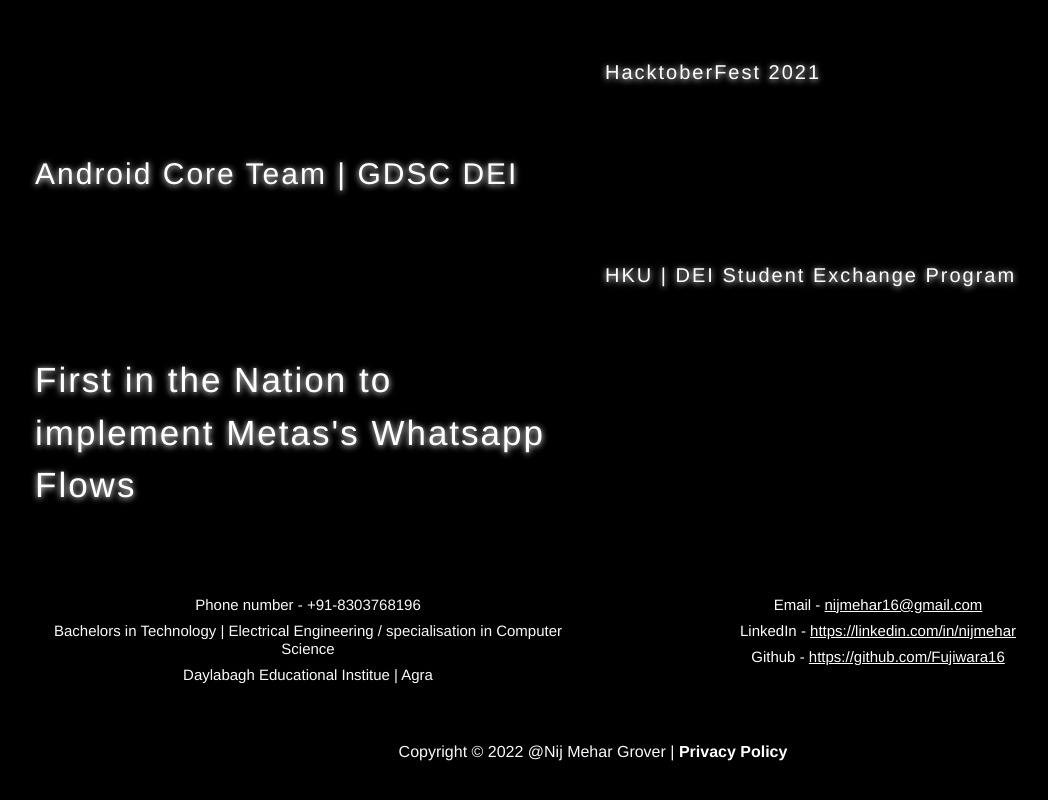
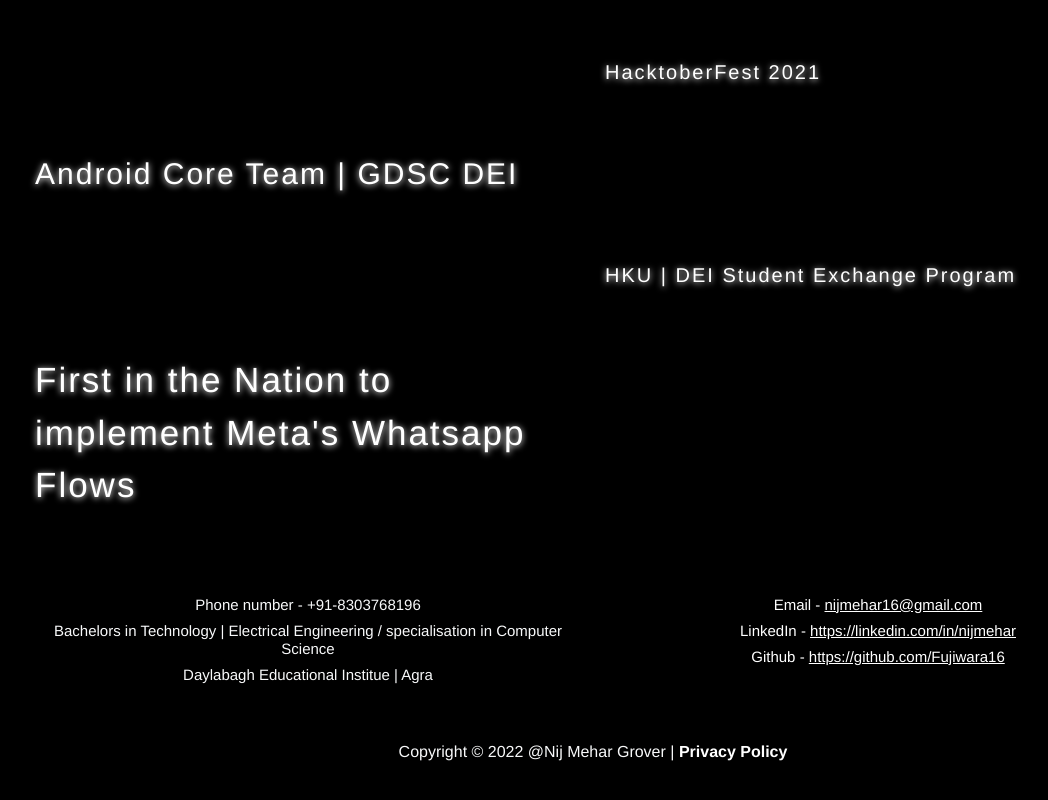
Before and after one commit to Fujiwara16/portfolio, a React (Create React App) app: page / in a window 1280 px wide. Shown: the part 6085-6885 px from the top of the page, without its empty margins (47-1095 px from the left). Built offline with nearby package versions, Linux system fonts and the light colour scheme.

Commit message:
Update Achievements.js

```diff
--- a/src/components/Achievements.js
+++ b/src/components/Achievements.js
@@ -27,7 +27,7 @@
                     <p className='hero' data-aos="fade-up" style={{fontSize: '20px'}}>HKU | DEI Student Exchange Program</p>
                 </Row>
                 <Row xs = {12} md = {2} className="justify-content-start my-5">
-                    <p className='hero' data-aos="fade-up" style={{fontSize: '35px'}}>First in the Nation to implement Metas's Whatsapp Flows</p>
+                    <p className='hero' data-aos="fade-up" style={{fontSize: '35px'}}>First in the Nation to implement Meta's Whatsapp Flows</p>
                 </Row>
             </Col>
         </div>
```
